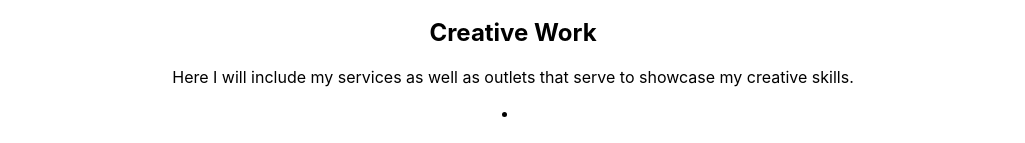
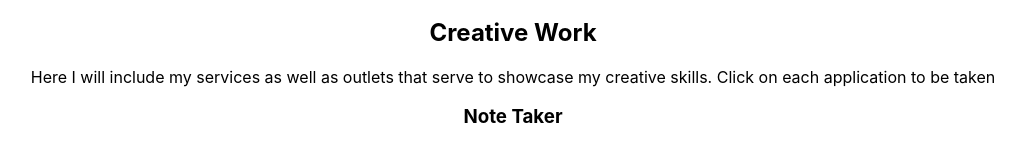
Before and after one commit to NazKena/Nuseyba-React-Portfolio, a React (Create React App) app in the folder nuseyba-react-portfolio/: page /projects in a window 1280 px wide. Shown: the part 366-509 px from the top of the page, without its empty margins (127-1152 px from the left). Built offline with nearby package versions, Linux system fonts and the light colour scheme.

Commit message:
added README.MD

```diff
--- a/nuseyba-react-portfolio/src/components/project.js
+++ b/nuseyba-react-portfolio/src/components/project.js
@@ -28,10 +28,9 @@ function Projects() {
       <h2>Creative Work</h2>
       <p>
         Here I will include my services as well as outlets that serve to
-        showcase my creative skills.
+        showcase my creative skills. Click on each application to be taken
       </p>
       <div class="row">
-        <li>
           <h3>Note Taker</h3>
           <a href="https://github.com/NazKena/Note_Taker">
             <img
@@ -67,7 +66,6 @@ function Projects() {
             alt="Nuseyba Kenadid"
           ></img>
           </a>
-        </li>
         <Footer/>
       </div>
     </div>
```
Also changed, not shown: 1 other file (tests, documents, lock files or other folders).
